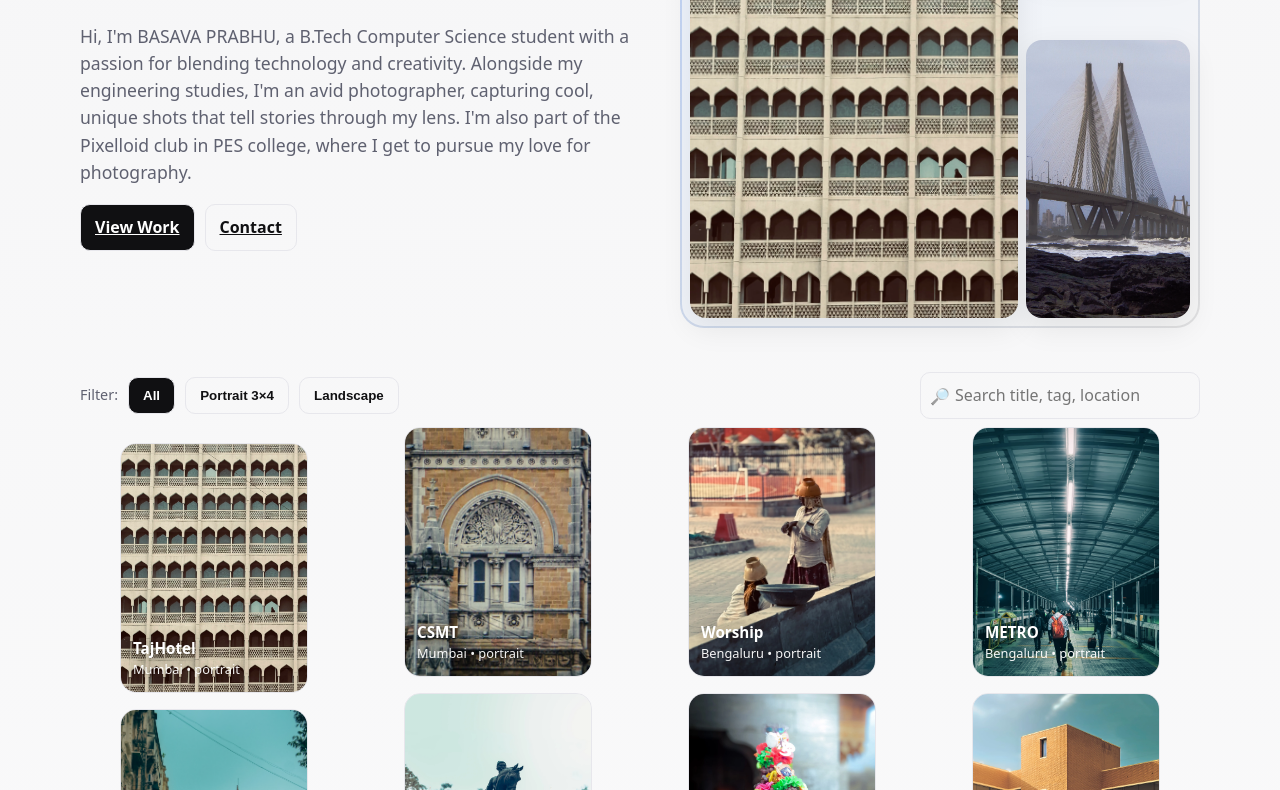
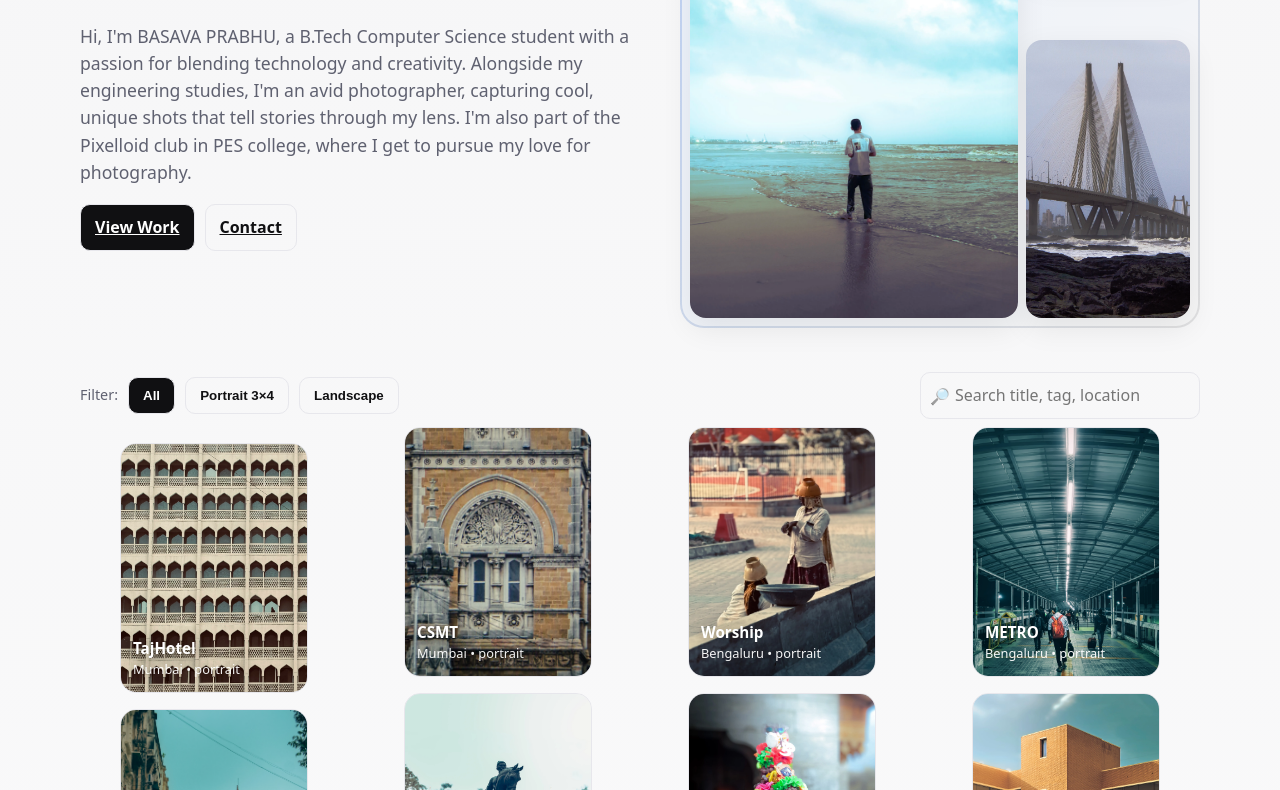
Before and after one commit to Basavaprabhu46/frozenframes2, a plain HTML site: page index.html in a window 1280 px wide. Shown: the part 261-1051 px from the top of the page. Drawn offline with Linux system fonts and the light colour scheme.

Commit message:
Update index.html

```diff
--- a/index.html
+++ b/index.html
@@ -46,7 +46,7 @@
           <div class="frame">
             <div class="collage">
               <div class="tile portrait">
-                <img src="images/potrait/1.webp" alt="hero portrait" />
+                <img src="images/potrait/mypic.webp" alt="hero portrait" />
               </div>
               <div class="tile landscape">
                 <img src="images/landscape/6.webp" alt="farm landscape" />
```
